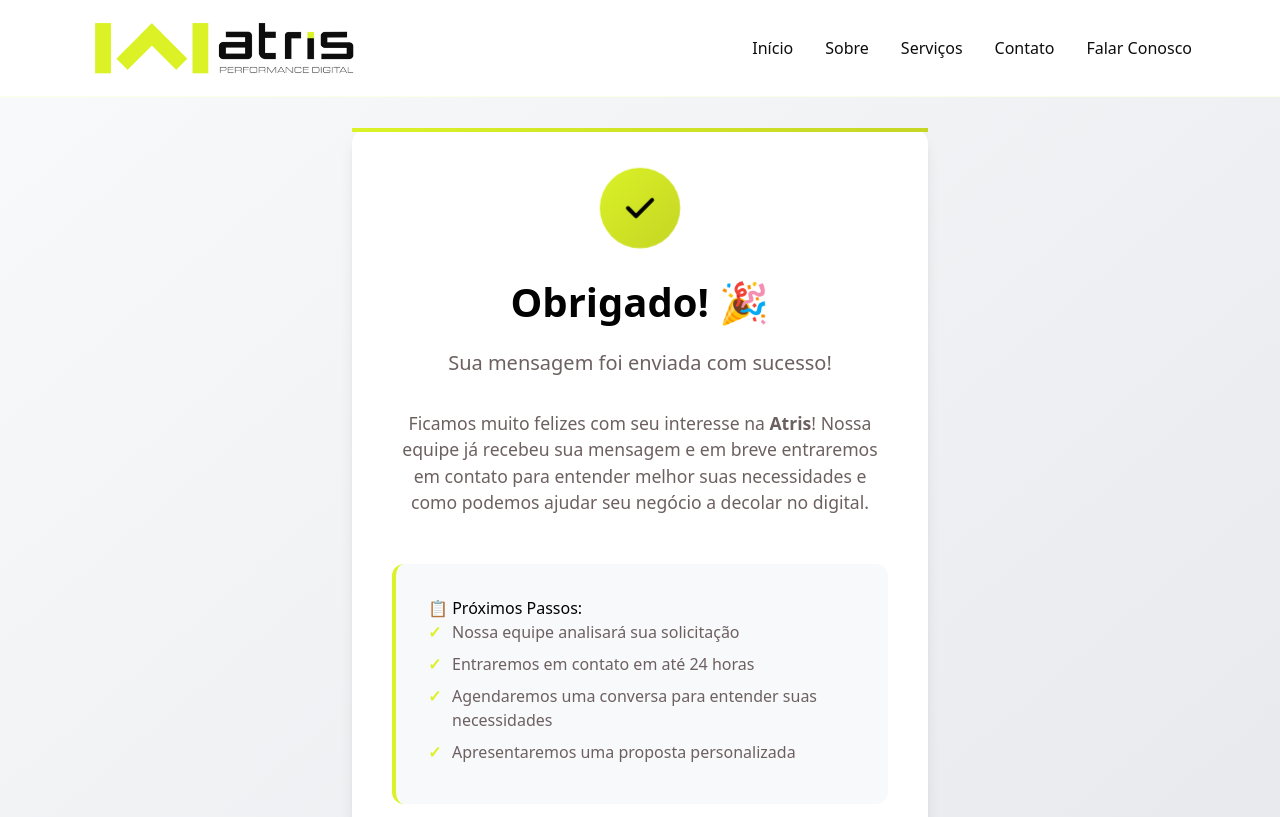
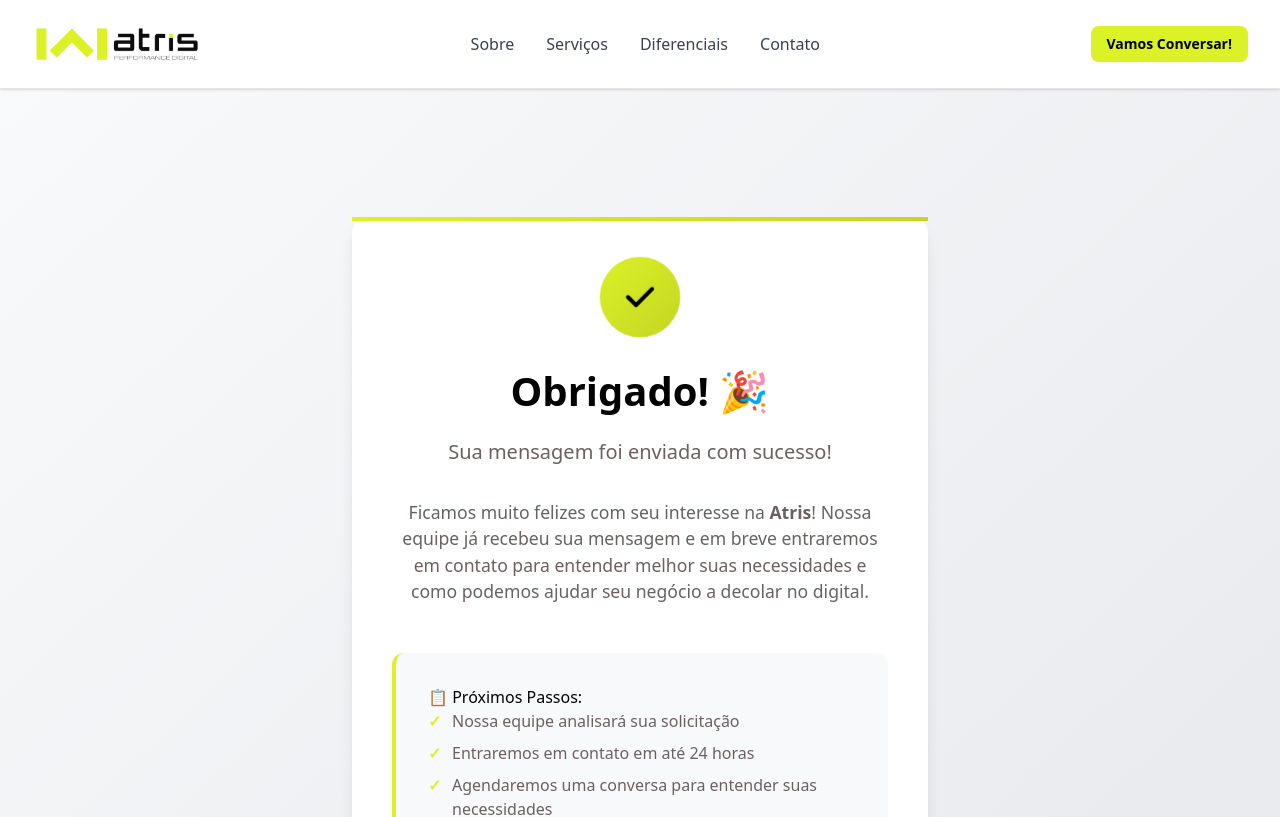
Before and after one commit to ViniciusCJ/atris-landing-page, a React (Vite) app: page /thankyou in a window 1280 px wide. Shown: the top 817 px of the page. Built offline with nearby package versions, Linux system fonts and the light colour scheme.

Commit message:
Tornando o header do thankyou responsivo

```diff
--- a/src/pages/ThankYouPage.jsx
+++ b/src/pages/ThankYouPage.jsx
@@ -1,4 +1,5 @@
 import React from "react";
+import { Button } from '@/components/ui/button.jsx'
 import "../styles/thankyou.css";
 import logo from "../assets/logo-13.png";
 
@@ -15,19 +16,26 @@ const ThankYouPage = () => {
   return (
     <div className="flex flex-col min-h-screen bg-gradient-to-br from-gray-50 to-gray-200">
       {/* Header */}
-      <header className="header fixed top-0 left-0 right-0 z-50">
-        <nav className="nav-container flex items-center justify-between max-w-6xl mx-auto px-6 py-4">
-          <img src={logo} alt="Atris Agência" className="logo h-16 w-auto" />
-          <ul className="nav-links flex items-center gap-8 list-none">
-            <li><a href="../#inicio">Início</a></li>
-            <li><a href="../#sobre">Sobre</a></li>
-            <li><a href="../#servicos">Serviços</a></li>
-            <li><a href="../#contato">Contato</a></li>
-            <li>
-              <a href="https://respondi.app" className="btn-primary">Falar Conosco</a>
-            </li>
-          </ul>
-        </nav>
+      <header className="bg-white shadow-sm border-b sticky top-0 z-50">
+        <div className="max-w-7xl mx-auto px-4 sm:px-6 lg:px-8">
+          <div className="flex justify-between items-center py-6">
+            <div className="flex items-center space-x-3">
+              <img src={logo} alt="Atris" className="h-10 w-auto" />
+            </div>
+            <nav className="hidden md:flex space-x-8">
+              <a href="#sobre" className="text-gray-700 hover:text-atris-green transition-colors font-medium">Sobre</a>
+              <a href="#servicos" className="text-gray-700 hover:text-atris-green transition-colors font-medium">Serviços</a>
+              <a href="#diferenciais" className="text-gray-700 hover:text-atris-green transition-colors font-medium">Diferenciais</a>
+              <a href="#contato" className="text-gray-700 hover:text-atris-green transition-colors font-medium">Contato</a>
+            </nav>
+            <Button
+              onClick={handleClickWhats}
+              className="atris-green text-black hover:bg-yellow-400 font-bold"
+            >
+              Vamos Conversar!
+            </Button>
+          </div>
+        </div>
       </header>
 
       {/* Main */}
@@ -73,9 +81,9 @@ const ThankYouPage = () => {
       </main>
 
       {/* Footer */}
-      <footer className="footer">
-        <div className="flex items-center">
-          <img src={logo} alt="Atris Agência" className="footer-logo absolute left-0 items-center" />
+      <footer className="footer !p-8">
+        <div className="flex items-center flex-col md:flex-row">
+          <img src={logo} alt="Atris Agência" className="footer-logo md:absolute left-0 items-center" />
           <div className="flex-col items-center justify-center w-full">
             <p className="footer-text">Transformando ideias em resultados digitais</p>
             <div className="social-links">
```
